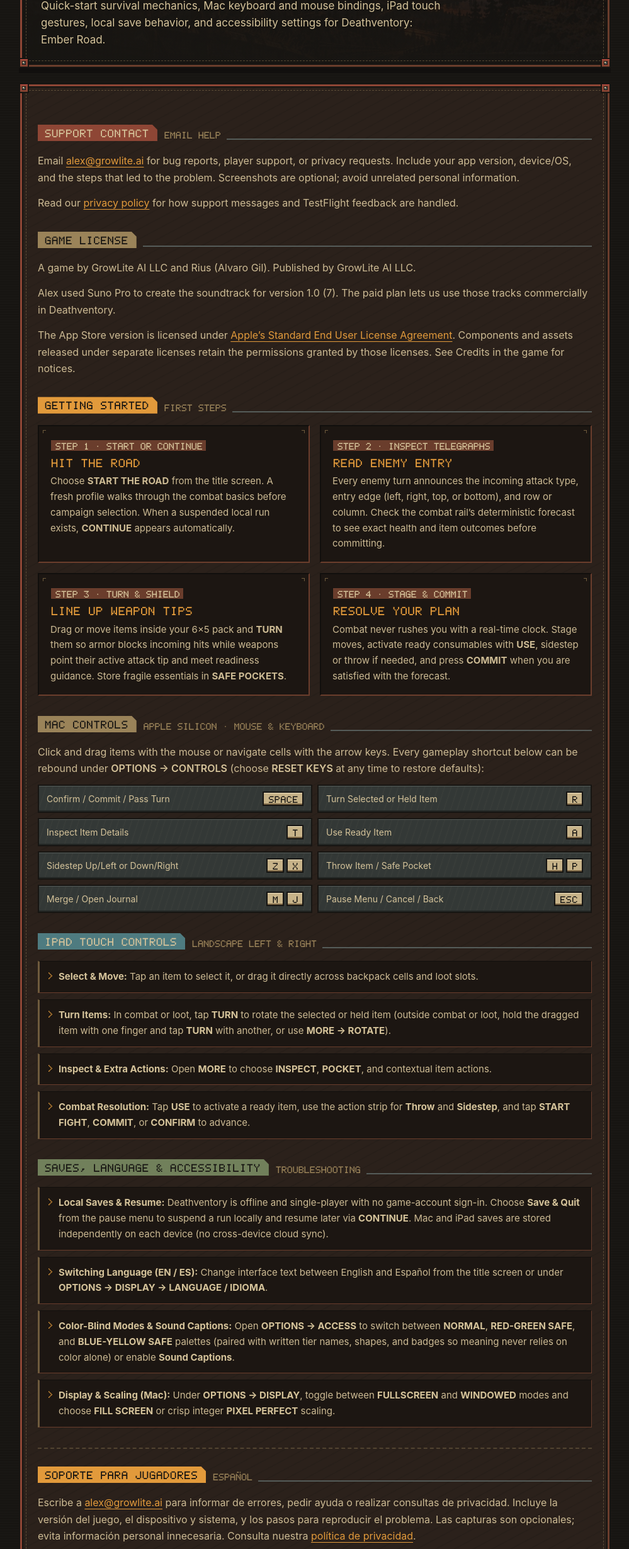
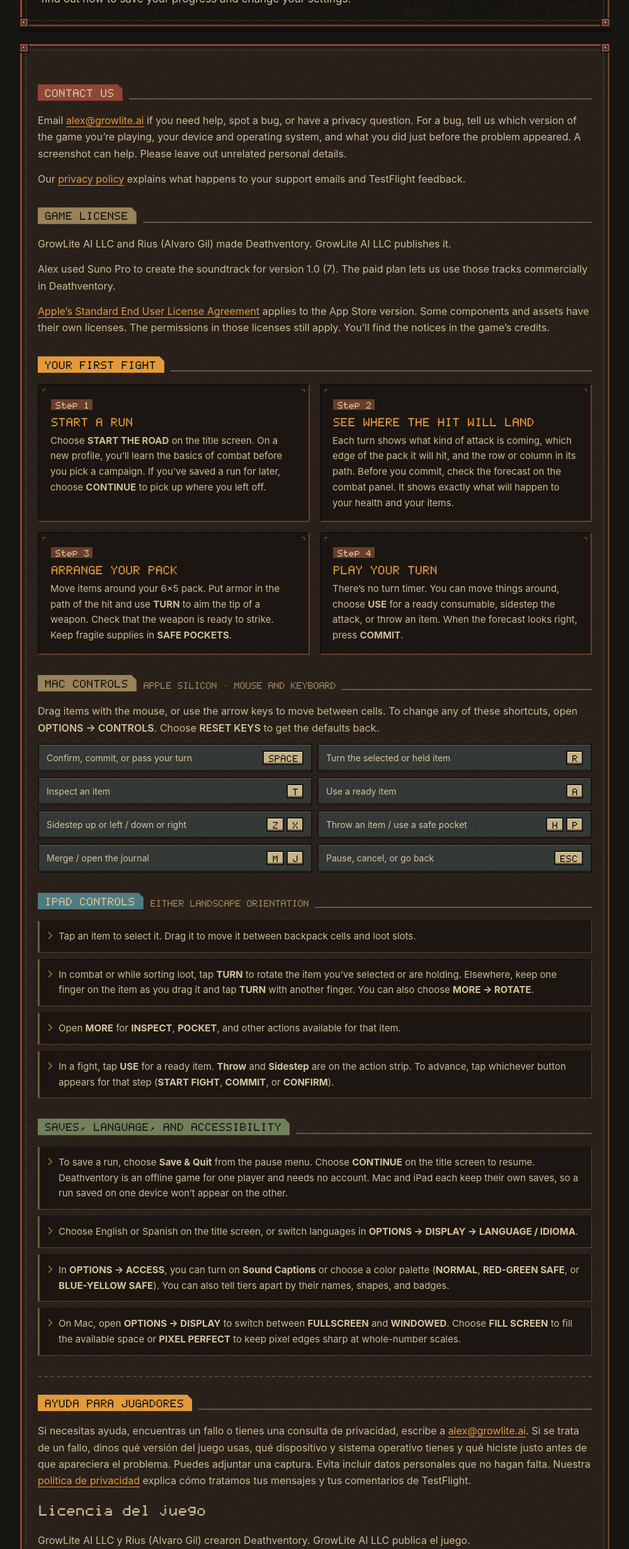
Before and after one commit to growlite/deathventory-support, a plain HTML site: page support/index.html in a window 1280 px wide. Shown: the part 340-2800 px from the top of the page at 63% size, without its empty margins (140-1139 px from the left). Drawn offline with Linux system fonts and the light colour scheme.

Commit message:
docs: clarify player privacy and support in English and Spanish

```diff
--- a/support/index.html
+++ b/support/index.html
@@ -37,10 +37,9 @@
         <span class="guard-br" aria-hidden="true"></span>
         <div class="hero-art hero-compact">
           <img class="hero-logo pixel-art" src="../assets/title-logo.png" width="520" height="176" alt="Deathventory: Ember Road">
-          <p class="eyebrow">Player Support · Field Manual</p>
-          <h1 id="support-heading">Tactical Guide, Controls &amp; Help</h1>
+          <h1 id="support-heading">Player support</h1>
           <p class="hero-lead">
-            Quick-start survival mechanics, Mac keyboard and mouse bindings, iPad touch gestures, local save behavior, and accessibility settings for Deathventory: Ember Road.
+            Need help with a run? You can email us, check the controls for Mac or iPad, or find out how to save your progress and change your settings.
           </p>
         </div>
       </section>
@@ -51,14 +50,13 @@
         <span class="guard-br" aria-hidden="true"></span>
 
         <div class="section-bar">
-          <h2 class="section-tab oxblood" id="contact-heading">Support Contact</h2>
-          <span class="section-suffix">Email Help</span>
+          <h2 class="section-tab oxblood" id="contact-heading">Contact us</h2>
           <span class="section-rule" aria-hidden="true"></span>
         </div>
 
         <div class="prose">
-          <p>Email <a href="mailto:alex@growlite.ai">alex@growlite.ai</a> for bug reports, player support, or privacy requests. Include your app version, device/OS, and the steps that led to the problem. Screenshots are optional; avoid unrelated personal information.</p>
-          <p>Read our <a href="../privacy/">privacy policy</a> for how support messages and TestFlight feedback are handled.</p>
+          <p>Email <a href="mailto:alex@growlite.ai">alex@growlite.ai</a> if you need help, spot a bug, or have a privacy question. For a bug, tell us which version of the game you’re playing, your device and operating system, and what you did just before the problem appeared. A screenshot can help. Please leave out unrelated personal details.</p>
+          <p>Our <a href="../privacy/">privacy policy</a> explains what happens to your support emails and TestFlight feedback.</p>
         </div>
 
         <div class="section-bar">
@@ -66,142 +64,142 @@
           <span class="section-rule" aria-hidden="true"></span>
         </div>
         <div class="prose">
-          <p>A game by GrowLite AI LLC and Rius (Alvaro Gil). Published by GrowLite AI LLC.</p>
+          <p>GrowLite AI LLC and Rius (Alvaro Gil) made Deathventory. GrowLite AI LLC publishes it.</p>
           <p>Alex used Suno Pro to create the soundtrack for version 1.0 (7). The paid plan lets us use those tracks commercially in Deathventory.</p>
-          <p>The App Store version is licensed under <a href="https://www.apple.com/legal/internet-services/itunes/dev/stdeula/">Apple’s Standard End User License Agreement</a>. Components and assets released under separate licenses retain the permissions granted by those licenses. See Credits in the game for notices.</p>
+          <p><a href="https://www.apple.com/legal/internet-services/itunes/dev/stdeula/">Apple’s Standard End User License Agreement</a> applies to the App Store version. Some components and assets have their own licenses. The permissions in those licenses still apply. You’ll find the notices in the game’s credits.</p>
         </div>
 
         <div class="section-bar">
-          <h2 class="section-tab ember">Getting Started</h2>
-          <span class="section-suffix">First Steps</span>
+          <h2 class="section-tab ember">Your first fight</h2>
           <span class="section-rule" aria-hidden="true"></span>
         </div>
 
         <div class="pack-grid">
           <div class="pack-cell">
-            <span class="cell-step">STEP 1 · START OR CONTINUE</span>
-            <h3>Hit The Road</h3>
+            <span class="cell-step">Step 1</span>
+            <h3>Start a run</h3>
             <p>
-              Choose <strong>START THE ROAD</strong> from the title screen. A fresh profile walks through the combat basics before campaign selection. When a suspended local run exists, <strong>CONTINUE</strong> appears automatically.
+              Choose <strong>START THE ROAD</strong> on the title screen. On a new profile, you’ll learn the basics of combat before you pick a campaign. If you’ve saved a run for later, choose <strong>CONTINUE</strong> to pick up where you left off.
             </p>
           </div>
           <div class="pack-cell">
-            <span class="cell-step">STEP 2 · INSPECT TELEGRAPHS</span>
-            <h3>Read Enemy Entry</h3>
+            <span class="cell-step">Step 2</span>
+            <h3>See where the hit will land</h3>
             <p>
-              Every enemy turn announces the incoming attack type, entry edge (left, right, top, or bottom), and row or column. Check the combat rail’s deterministic forecast to see exact health and item outcomes before committing.
+              Each turn shows what kind of attack is coming, which edge of the pack it will hit, and the row or column in its path. Before you commit, check the forecast on the combat panel. It shows exactly what will happen to your health and your items.
             </p>
           </div>
           <div class="pack-cell">
-            <span class="cell-step">STEP 3 · TURN &amp; SHIELD</span>
-            <h3>Line Up Weapon Tips</h3>
+            <span class="cell-step">Step 3</span>
+            <h3>Arrange your pack</h3>
             <p>
-              Drag or move items inside your 6×5 pack and <strong>TURN</strong> them so armor blocks incoming hits while weapons point their active attack tip and meet readiness guidance. Store fragile essentials in <strong>SAFE POCKETS</strong>.
+              Move items around your 6×5 pack. Put armor in the path of the hit and use <strong>TURN</strong> to aim the tip of a weapon. Check that the weapon is ready to strike. Keep fragile supplies in <strong>SAFE POCKETS</strong>.
             </p>
           </div>
           <div class="pack-cell">
-            <span class="cell-step">STEP 4 · STAGE &amp; COMMIT</span>
-            <h3>Resolve Your Plan</h3>
+            <span class="cell-step">Step 4</span>
+            <h3>Play your turn</h3>
             <p>
-              Combat never rushes you with a real-time clock. Stage moves, activate ready consumables with <strong>USE</strong>, sidestep or throw if needed, and press <strong>COMMIT</strong> when you are satisfied with the forecast.
+              There’s no turn timer. You can move things around, choose <strong>USE</strong> for a ready consumable, sidestep the attack, or throw an item. When the forecast looks right, press <strong>COMMIT</strong>.
             </p>
           </div>
         </div>
 
         <div class="section-bar">
-          <h2 class="section-tab">Mac Controls</h2>
-          <span class="section-suffix">Apple Silicon · Mouse &amp; Keyboard</span>
+          <h2 class="section-tab">Mac controls</h2>
+          <span class="section-suffix">Apple silicon · Mouse and keyboard</span>
           <span class="section-rule" aria-hidden="true"></span>
         </div>
 
         <div class="prose">
           <p>
-            Click and drag items with the mouse or navigate cells with the arrow keys. Every gameplay shortcut below can be rebound under <strong>OPTIONS → CONTROLS</strong> (choose <strong>RESET KEYS</strong> at any time to restore defaults):
+            Drag items with the mouse, or use the arrow keys to move between cells. To change any of these shortcuts, open <strong>OPTIONS → CONTROLS</strong>. Choose <strong>RESET KEYS</strong> to get the defaults back.
           </p>
         </div>
 
         <div class="keybind-grid" role="list" aria-label="Default Mac keyboard shortcuts">
           <div class="keybind-row" role="listitem">
-            <span class="keybind-label">Confirm / Commit / Pass Turn</span>
+            <span class="keybind-label">Confirm, commit, or pass your turn</span>
             <span class="keycap-group"><kbd class="keycap">SPACE</kbd></span>
           </div>
           <div class="keybind-row" role="listitem">
-            <span class="keybind-label">Turn Selected or Held Item</span>
+            <span class="keybind-label">Turn the selected or held item</span>
             <span class="keycap-group"><kbd class="keycap">R</kbd></span>
           </div>
           <div class="keybind-row" role="listitem">
-            <span class="keybind-label">Inspect Item Details</span>
+            <span class="keybind-label">Inspect an item</span>
             <span class="keycap-group"><kbd class="keycap">T</kbd></span>
           </div>
           <div class="keybind-row" role="listitem">
-            <span class="keybind-label">Use Ready Item</span>
+            <span class="keybind-label">Use a ready item</span>
             <span class="keycap-group"><kbd class="keycap">A</kbd></span>
           </div>
           <div class="keybind-row" role="listitem">
-            <span class="keybind-label">Sidestep Up/Left or Down/Right</span>
+            <span class="keybind-label">Sidestep up or left / down or right</span>
             <span class="keycap-group"><kbd class="keycap">Z</kbd><kbd class="keycap">X</kbd></span>
           </div>
           <div class="keybind-row" role="listitem">
-            <span class="keybind-label">Throw Item / Safe Pocket</span>
+            <span class="keybind-label">Throw an item / use a safe pocket</span>
             <span class="keycap-group"><kbd class="keycap">H</kbd><kbd class="keycap">P</kbd></span>
           </div>
           <div class="keybind-row" role="listitem">
-            <span class="keybind-label">Merge / Open Journal</span>
+            <span class="keybind-label">Merge / open the journal</span>
             <span class="keycap-group"><kbd class="keycap">M</kbd><kbd class="keycap">J</kbd></span>
           </div>
           <div class="keybind-row" role="listitem">
-            <span class="keybind-label">Pause Menu / Cancel / Back</span>
+            <span class="keybind-label">Pause, cancel, or go back</span>
             <span class="keycap-group"><kbd class="keycap">ESC</kbd></span>
           </div>
         </div>
 
         <div class="section-bar">
-          <h2 class="section-tab teal">iPad Touch Controls</h2>
-          <span class="section-suffix">Landscape Left &amp; Right</span>
+          <h2 class="section-tab teal">iPad controls</h2>
+          <span class="section-suffix">Either landscape orientation</span>
           <span class="section-rule" aria-hidden="true"></span>
         </div>
 
         <ul class="field-list">
-          <li><strong>Select &amp; Move:</strong> Tap an item to select it, or drag it directly across backpack cells and loot slots.</li>
-          <li><strong>Turn Items:</strong> In combat or loot, tap <strong>TURN</strong> to rotate the selected or held item (outside combat or loot, hold the dragged item with one finger and tap <strong>TURN</strong> with another, or use <strong>MORE → ROTATE</strong>).</li>
-          <li><strong>Inspect &amp; Extra Actions:</strong> Open <strong>MORE</strong> to choose <strong>INSPECT</strong>, <strong>POCKET</strong>, and contextual item actions.</li>
-          <li><strong>Combat Resolution:</strong> Tap <strong>USE</strong> to activate a ready item, use the action strip for <strong>Throw</strong> and <strong>Sidestep</strong>, and tap <strong>START FIGHT</strong>, <strong>COMMIT</strong>, or <strong>CONFIRM</strong> to advance.</li>
+          <li>Tap an item to select it. Drag it to move it between backpack cells and loot slots.</li>
+          <li>In combat or while sorting loot, tap <strong>TURN</strong> to rotate the item you’ve selected or are holding. Elsewhere, keep one finger on the item as you drag it and tap <strong>TURN</strong> with another finger. You can also choose <strong>MORE → ROTATE</strong>.</li>
+          <li>Open <strong>MORE</strong> for <strong>INSPECT</strong>, <strong>POCKET</strong>, and other actions available for that item.</li>
+          <li>In a fight, tap <strong>USE</strong> for a ready item. <strong>Throw</strong> and <strong>Sidestep</strong> are on the action strip. To advance, tap whichever button appears for that step (<strong>START FIGHT</strong>, <strong>COMMIT</strong>, or <strong>CONFIRM</strong>).</li>
         </ul>
 
         <div class="section-bar">
-          <h2 class="section-tab sage">Saves, Language &amp; Accessibility</h2>
-          <span class="section-suffix">Troubleshooting</span>
+          <h2 class="section-tab sage">Saves, language, and accessibility</h2>
           <span class="section-rule" aria-hidden="true"></span>
         </div>
 
         <ul class="field-list">
-          <li><strong>Local Saves &amp; Resume:</strong> Deathventory is offline and single-player with no game-account sign-in. Choose <strong>Save &amp; Quit</strong> from the pause menu to suspend a run locally and resume later via <strong>CONTINUE</strong>. Mac and iPad saves are stored independently on each device (no cross-device cloud sync).</li>
-          <li><strong>Switching Language (EN / ES):</strong> Change interface text between English and Español from the title screen or under <strong>OPTIONS → DISPLAY → LANGUAGE / IDIOMA</strong>.</li>
-          <li><strong>Color-Blind Modes &amp; Sound Captions:</strong> Open <strong>OPTIONS → ACCESS</strong> to switch between <strong>NORMAL</strong>, <strong>RED-GREEN SAFE</strong>, and <strong>BLUE-YELLOW SAFE</strong> palettes (paired with written tier names, shapes, and badges so meaning never relies on color alone) or enable <strong>Sound Captions</strong>.</li>
-          <li><strong>Display &amp; Scaling (Mac):</strong> Under <strong>OPTIONS → DISPLAY</strong>, toggle between <strong>FULLSCREEN</strong> and <strong>WINDOWED</strong> modes and choose <strong>FILL SCREEN</strong> or crisp integer <strong>PIXEL PERFECT</strong> scaling.</li>
+          <li>To save a run, choose <strong>Save &amp; Quit</strong> from the pause menu. Choose <strong>CONTINUE</strong> on the title screen to resume. Deathventory is an offline game for one player and needs no account. Mac and iPad each keep their own saves, so a run saved on one device won’t appear on the other.</li>
+          <li>Choose English or Spanish on the title screen, or switch languages in <strong>OPTIONS → DISPLAY → LANGUAGE / IDIOMA</strong>.</li>
+          <li>In <strong>OPTIONS → ACCESS</strong>, you can turn on <strong>Sound Captions</strong> or choose a color palette (<strong>NORMAL</strong>, <strong>RED-GREEN SAFE</strong>, or <strong>BLUE-YELLOW SAFE</strong>). You can also tell tiers apart by their names, shapes, and badges.</li>
+          <li>On Mac, open <strong>OPTIONS → DISPLAY</strong> to switch between <strong>FULLSCREEN</strong> and <strong>WINDOWED</strong>. Choose <strong>FILL SCREEN</strong> to fill the available space or <strong>PIXEL PERFECT</strong> to keep pixel edges sharp at whole-number scales.</li>
         </ul>
 
         <section class="es-panel" id="es" lang="es" aria-labelledby="es-support-heading">
           <div class="section-bar">
-            <h2 class="section-tab ember" id="es-support-heading">Soporte Para Jugadores</h2>
-            <span class="section-suffix">Español</span>
+            <h2 class="section-tab ember" id="es-support-heading">Ayuda para jugadores</h2>
             <span class="section-rule" aria-hidden="true"></span>
           </div>
           <div class="prose">
             <p>
-              Escribe a <a href="mailto:alex@growlite.ai">alex@growlite.ai</a> para informar de errores, pedir ayuda o realizar consultas de privacidad. Incluye la versión del juego, el dispositivo y sistema, y los pasos para reproducir el problema. Las capturas son opcionales; evita información personal innecesaria. Consulta nuestra <a href="../privacy/#es">política de privacidad</a>.
+              Si necesitas ayuda, encuentras un fallo o tienes una consulta de privacidad, escribe a <a href="mailto:alex@growlite.ai">alex@growlite.ai</a>. Si se trata de un fallo, dinos qué versión del juego usas, qué dispositivo y sistema operativo tienes y qué hiciste justo antes de que apareciera el problema. Puedes adjuntar una captura. Evita incluir datos personales que no hagan falta. Nuestra <a href="../privacy/#es">política de privacidad</a> explica cómo tratamos tus mensajes y tus comentarios de TestFlight.
             </p>
           </div>
           <div class="prose">
             <h3 id="licencia">Licencia del juego</h3>
-            <p>Un juego de GrowLite AI LLC y Rius (Alvaro Gil). Publicado por GrowLite AI LLC.</p>
+            <p>GrowLite AI LLC y Rius (Alvaro Gil) crearon Deathventory. GrowLite AI LLC publica el juego.</p>
           <p>Alex creó la banda sonora de la versión 1.0 (7) con Suno Pro. El plan de pago nos permite usar esa música con fines comerciales en Deathventory.</p>
-            <p>La versión del App Store se distribuye bajo el <a href="https://www.apple.com/legal/internet-services/itunes/dev/stdeula/">contrato estándar de licencia de usuario final de Apple</a>. Los componentes y recursos con licencia propia conservan los permisos que otorgan sus respectivas licencias. Los avisos se pueden consultar en los créditos del juego.</p>
+            <p>El <a href="https://www.apple.com/legal/internet-services/itunes/dev/stdeula/">contrato estándar de licencia de usuario final de Apple</a> se aplica a la versión del App Store. Algunos componentes y recursos tienen licencias propias. Los permisos que conceden esas licencias siguen vigentes. Puedes consultar los avisos en los créditos del juego.</p>
           </div>
           <ul class="field-list">
-            <li><strong>Cómo empezar:</strong> Abre el juego y elige <strong>START THE ROAD</strong> (un perfil nuevo muestra los conceptos básicos antes de elegir campaña) o <strong>CONTINUE</strong> si ya tienes una partida suspendida. Examina la dirección del ataque enemigo, mueve o gira tus objetos, revisa la punta de ataque de tus armas y confirma tu plan con <strong>COMMIT</strong>.</li>
-            <li><strong>Controles en Mac y iPad:</strong> En Mac (Apple Silicon arm64), usa ratón y teclado (<kbd class="keycap">SPACE</kbd> confirmar, <kbd class="keycap">R</kbd> girar, <kbd class="keycap">T</kbd> inspeccionar, <kbd class="keycap">A</kbd> usar, <kbd class="keycap">ESC</kbd> pausa; personalizables en <strong>OPTIONS → CONTROLS</strong>). En iPad, juega en cualquiera de las dos orientaciones horizontales tocando y arrastrando objetos, usando <strong>TURN</strong> para girar y <strong>MORE</strong> para inspeccionar.</li>
-            <li><strong>Partidas guardadas, idioma y accesibilidad:</strong> El progreso y la partida se guardan localmente en cada dispositivo sin cuenta en línea (los datos de Mac e iPad son independientes). Cambia entre inglés y español en el título o en <strong>OPTIONS → DISPLAY → LANGUAGE / IDIOMA</strong>, y activa modos daltónicos o subtítulos de sonido en <strong>OPTIONS → ACCESS</strong>.</li>
+            <li>Para empezar, elige <strong>EMPEZAR EL CAMINO</strong> en la pantalla de título. Si tu perfil es nuevo, aprenderás lo básico del combate antes de elegir una campaña. Si ya tienes una partida guardada a medias, elige <strong>CONTINUAR</strong>.</li>
+            <li>Antes de mover nada, mira por dónde entrará el ataque y qué fila o columna alcanzará. Coloca la armadura en su trayectoria, gira las armas para orientar la punta y comprueba si están listas para atacar. La previsión indica qué pasará con tu salud y tus objetos. Cuando estés conforme, pulsa <strong>CONFIRMAR</strong>.</li>
+            <li>En un Mac con Apple silicon (arm64), arrastra los objetos con el ratón o usa las flechas para moverte entre casillas. Pulsa <kbd class="keycap">SPACE</kbd> para confirmar, <kbd class="keycap">R</kbd> para girar un objeto, <kbd class="keycap">T</kbd> para examinarlo, <kbd class="keycap">A</kbd> para usarlo o <kbd class="keycap">ESC</kbd> para pausar. Puedes cambiar las teclas en <strong>OPCIONES → CONTROLES</strong>.</li>
+            <li>En iPad puedes jugar con el dispositivo en horizontal, girado hacia cualquiera de los dos lados. Toca un objeto para seleccionarlo o arrástralo para moverlo. En combate o al recoger botín, toca <strong>GIRAR</strong> para cambiar su orientación. Para ver sus detalles, abre <strong>MÁS</strong> y toca <strong>EXAMINAR</strong>.</li>
+            <li>Para dejar una partida a medias, abre el menú de pausa y elige <strong>Guardar y salir</strong>. El progreso se guarda en el dispositivo sin necesidad de una cuenta. Las partidas de Mac y de iPad no se sincronizan.</li>
+            <li>Puedes cambiar entre inglés y español en la pantalla de título o en <strong>OPCIONES → PANTALLA → IDIOMA / LANGUAGE</strong>. En <strong>OPCIONES → ACCESO</strong> puedes elegir una paleta para el daltonismo o activar los subtítulos de sonido.</li>
           </ul>
         </section>
       </section>
@@ -210,7 +208,7 @@
     <footer class="site-footer">
       <div>
         <p class="footer-brand">GrowLite AI LLC · Deathventory: Ember Road</p>
-        <p>Player support · Updated November 24, 2026</p>
+        <p>Player support · Updated November 25, 2026</p>
       </div>
       <nav class="footer-links" aria-label="Footer navigation">
         <a href="../">Home</a>
```
Also changed, not shown: privacy/index.html (+37 -35 lines).
